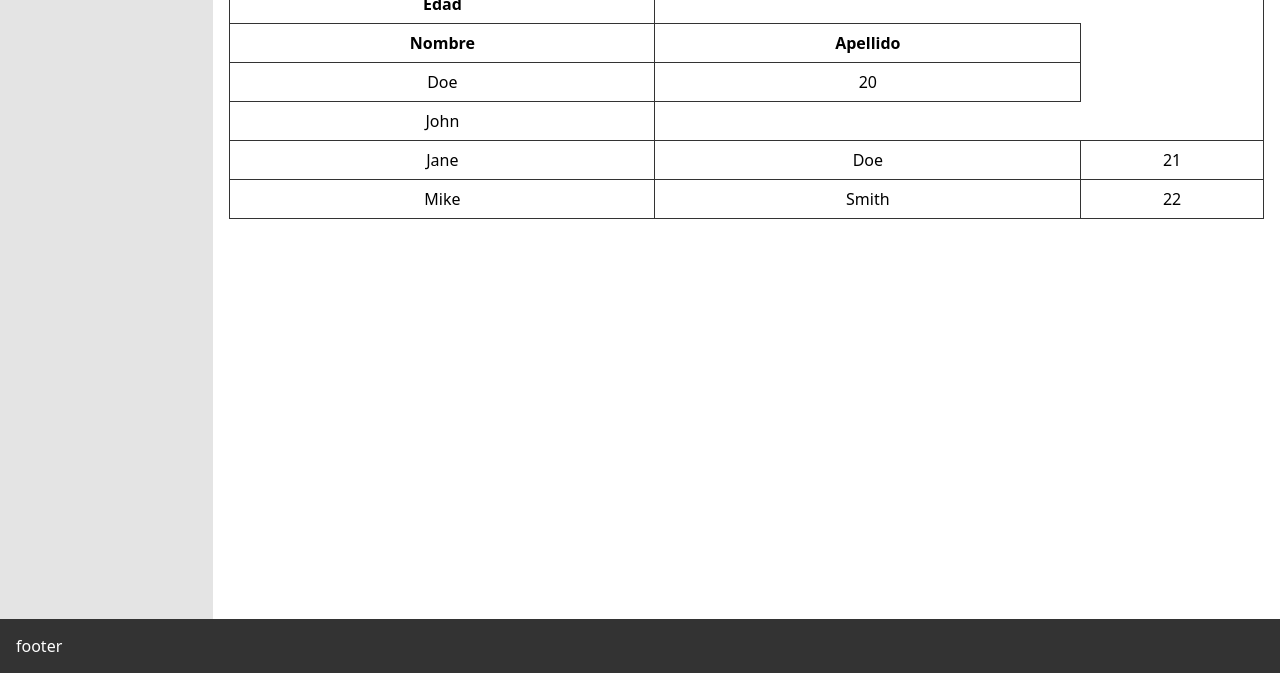
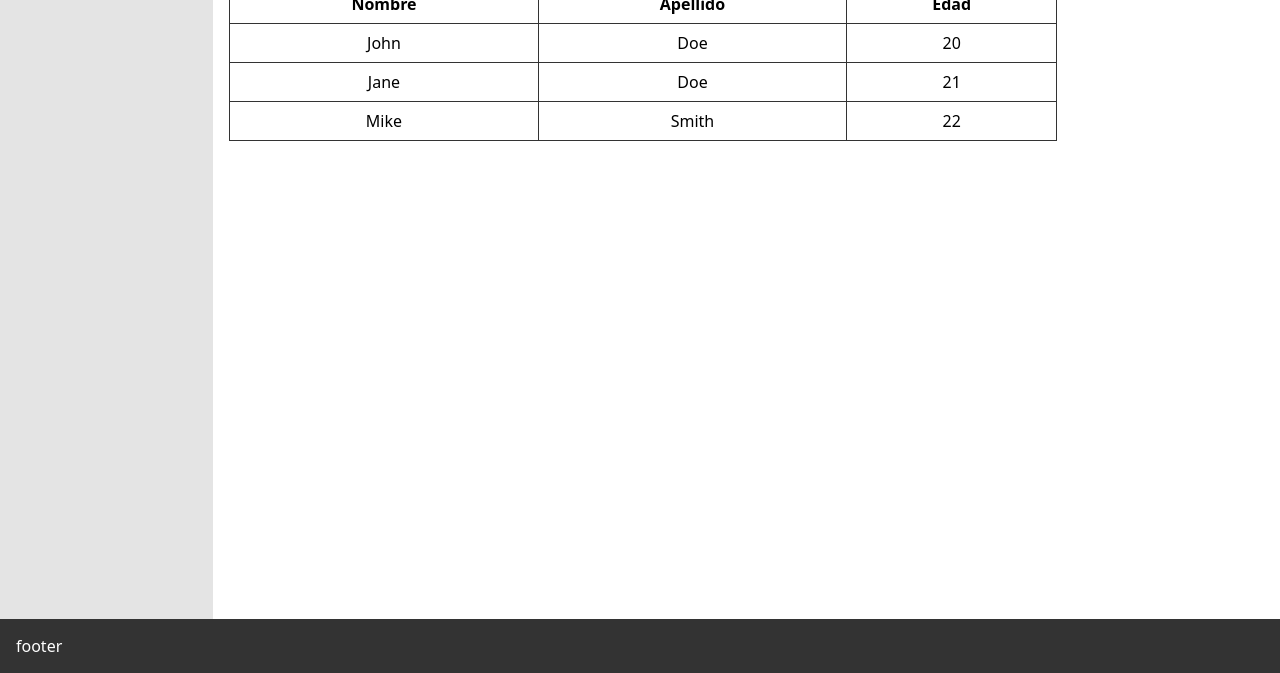
Before and after one commit to SeleneFleita/fleita_selene_recu_p1, a plain HTML site: page index.html in a window 1280 px wide. Shown: the part 127-800 px from the top of the page. Drawn offline with Linux system fonts and the light colour scheme.

Commit message:
se ordeno la tabla de estudiantes

```diff
--- a/index.html
+++ b/index.html
@@ -1,5 +1,6 @@
 <!DOCTYPE html>
 <html lang="en">
+
 <head>
     <meta charset="UTF-8">
     <meta name="viewport" content="width=device-width, initial-scale=1.0">
@@ -7,6 +8,7 @@
     <link rel="stylesheet" href="no-cambiar.css">
     <link rel="stylesheet" href="style.css">
 </head>
+
 <body>
     <header>
         <h1>Students</h1>
@@ -21,19 +23,20 @@
     <main>
         <h2>Estudiantes</h2>
         <table id="table">
-            <th>Nombre</th>
-            <th>Apellido</th>
+            <!-- <th>Nombre</th>
+            <th>Apellido</th> -->
             <thead>
                 <tr>
-
+                    <th>Nombre</th>
+                    <th>Apellido</th>
                     <th>Edad</th>
                 </tr>
             </thead>
-            <td>Doe</td>
-            <td>20</td>
             <tbody>
                 <tr>
                     <td>John</td>
+                    <td>Doe</td>
+                    <td>20</td>
                 </tr>
                 <tr>
                     <td>Jane</td>
@@ -55,4 +58,5 @@
         <span>footer</span>
     </footer>
 </body>
+
 </html>
--- a/style.css
+++ b/style.css
@@ -48,7 +48,7 @@ main {
 }
 
 table {
-    width: 100%;
+    width: 80%;
     border-collapse: collapse;
     text-align: center;
     border: 1px solid #333;
```
